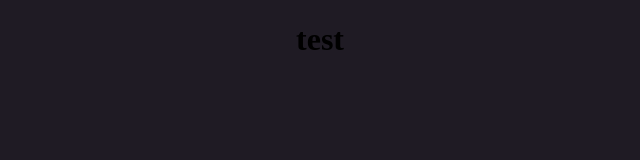
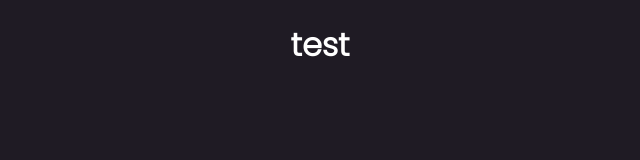
Before and after one commit to DreamBerdStack/DreamBerdStack.github.io, a plain HTML site: page index.html in a window 1280 px wide. Shown: the whole page, without its empty margins (320-960 px from the left). Drawn offline with Linux system fonts and the light colour scheme.

Commit message:
fixed test commit real quick

```diff
--- a/index.html
+++ b/index.html
@@ -16,7 +16,7 @@
   </head>
   <body>
     <div align="center">
-      <h1>test</h1>
+      <h1 class="white_text">test</h1>
     </div>
   </body>
 </html>
```
